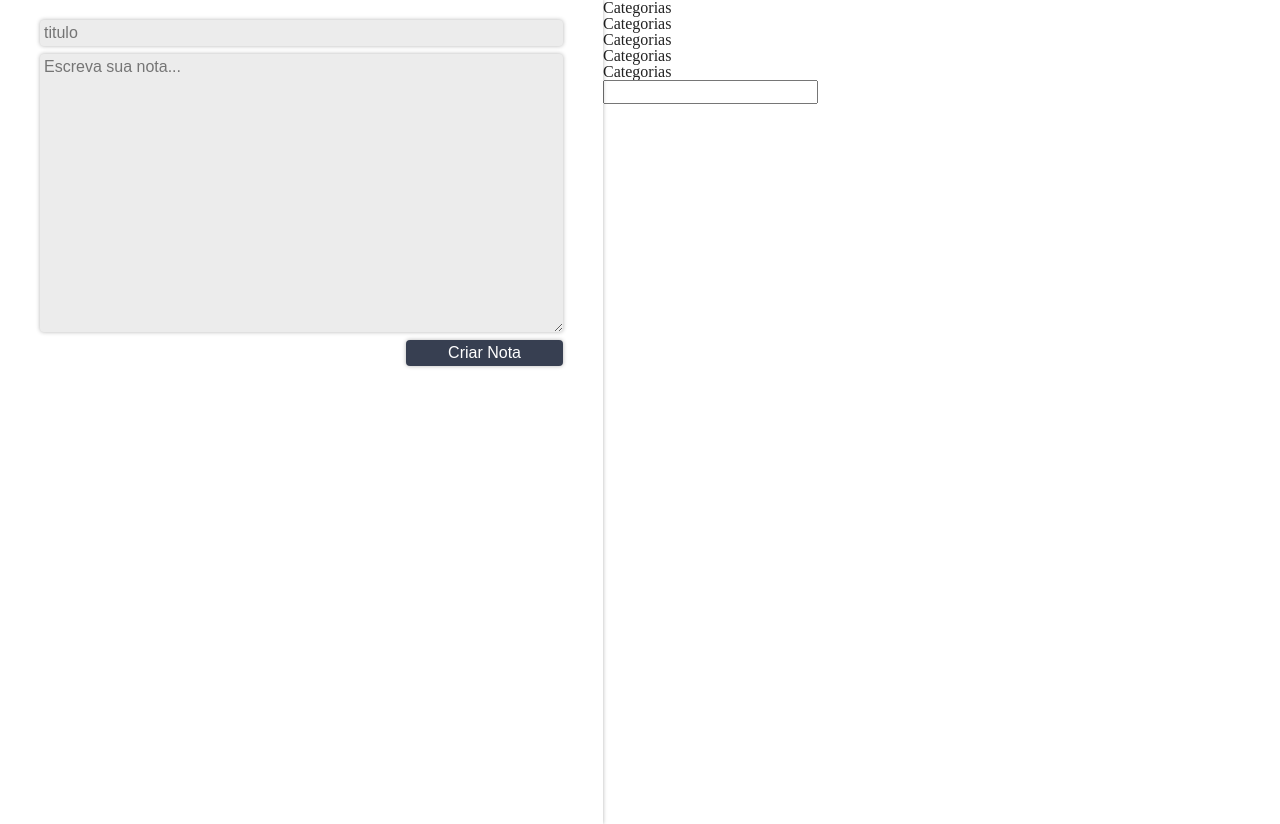
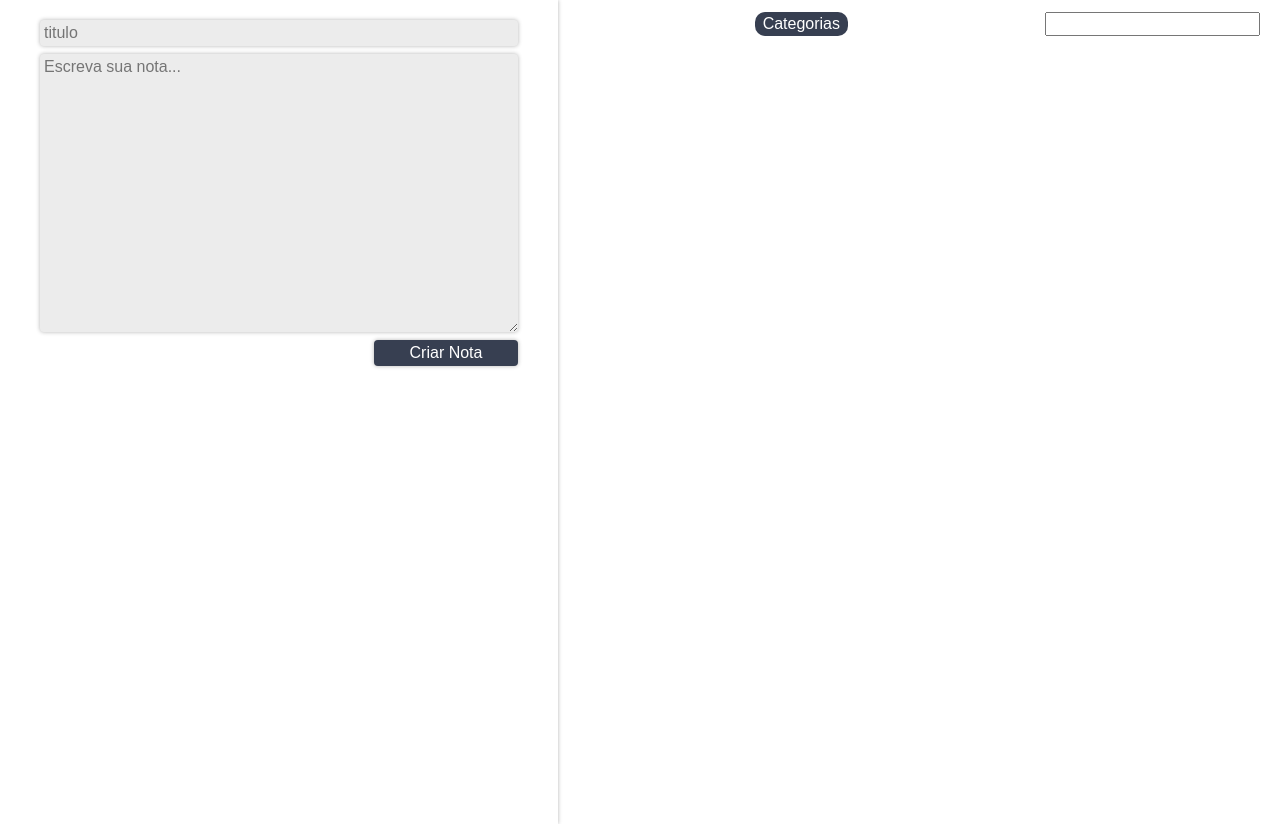
Before and after one commit to JonathanLima25/React-notes, a React (Create React App) app in the folder ceep/: page / in a window 1280 px wide. Built offline with nearby package versions, Linux system fonts and the light colour scheme.

Commit message:
estiliza lista de categorias

```diff
--- a/ceep/src/components/ListaCategorias/ListaCategorias.jsx
+++ b/ceep/src/components/ListaCategorias/ListaCategorias.jsx
@@ -1,18 +1,18 @@
 import React, { Component } from "react";
+import "./style.css"
 
 class listaCategorias extends Component {
 
     render() {
         return(
-            <section>
-                <ul>
-                    <li>Categorias</li>
-                    <li>Categorias</li>
-                    <li>Categorias</li>
-                    <li>Categorias</li>
-                    <li>Categorias</li>
+            <section className="lista-categorias">
+                <ul className="lista-categorias_lista">
+                    <li
+                    className="lista-categorias_item">
+                        Categorias
+                    </li>
                 </ul>
-                <input type="text"></input>
+                <input type="text" className="lista-categorias_input"></input>
             </section>
         )
     }
--- /dev/null
+++ b/ceep/src/components/ListaCategorias/style.css
@@ -0,0 +1,21 @@
+.lista-categorias{
+    display: flex;
+    flex-direction: row;
+    margin-top: 12px;
+}
+.lista-categorias_lista{
+    flex: 1;
+    display: flex;
+    flex-direction: row;
+    justify-content: space-evenly;
+}
+.lista-categorias_item{
+    background-color: var(--secundaria);
+    color: white;
+    padding: 4px 8px;
+    border-radius: 10px;
+    font-family: Arial, Helvetica, sans-serif;
+}
+.lista-categorias_input{
+    margin-right: 20px;
+}
```
